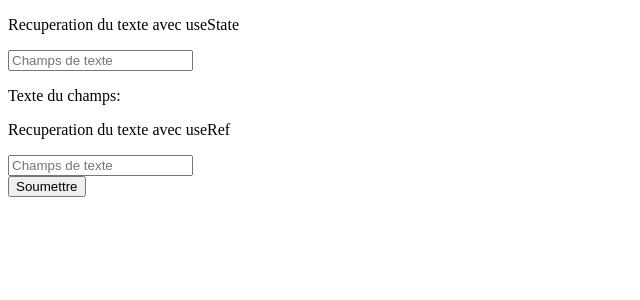
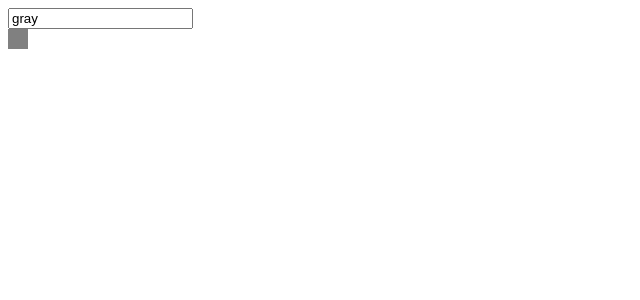
Before and after one commit to boubacar-mdg/isi-first-react-project, a React (Vite) app: page / in a window 1280 px wide. Shown: the top 300 px of the page, without its empty margins (0-640 px from the left). Built offline with nearby package versions, Linux system fonts and the light colour scheme.

Commit message:
UseContext

```diff
--- a/src/App.jsx
+++ b/src/App.jsx
@@ -1,10 +1,10 @@
 import React from 'react'
-import UseStateAndUseRef from './hooks/UseStateAndUseRef'
+import UseContext from './hooks/UseContext'
 
 function App() {
   return (
     <>
-     <UseStateAndUseRef />
+     <UseContext />
     </>
   )
 }
--- /dev/null
+++ b/src/hooks/UseContext.jsx
@@ -0,0 +1,54 @@
+import React, { createContext, useState, useContext } from "react";
+
+const MyContext = createContext(null);
+
+function UseContext() {
+  const initialColor = "gray";
+  const [color, setColor] = useState(initialColor);
+  return (
+    <MyContext.Provider
+      value={{ color: color, setColor: setColor, initialColor: initialColor }}
+    >
+      <Form />
+    </MyContext.Provider>
+  );
+}
+
+function Form() {
+  return (
+    <>
+      <form action="">
+        <Input />
+        <Box />
+      </form>
+    </>
+  );
+}
+
+function Box() {
+  const {color, initialColor} = useContext(MyContext);
+  return (
+    <div
+      style={{
+        backgroundColor: color ? color : initialColor,
+        height: "20px",
+        width: "20px",
+        marginTop: "5px;",
+      }}
+    ></div>
+  );
+}
+
+function Input() {
+  const { color, setColor } = useContext(MyContext);
+  return (
+    <input
+      type="text"
+      placeholder="Nom de la couleur"
+      value={color}
+      onChange={(e) => setColor(e.target.value)}
+    />
+  );
+}
+
+export default UseContext;
```
